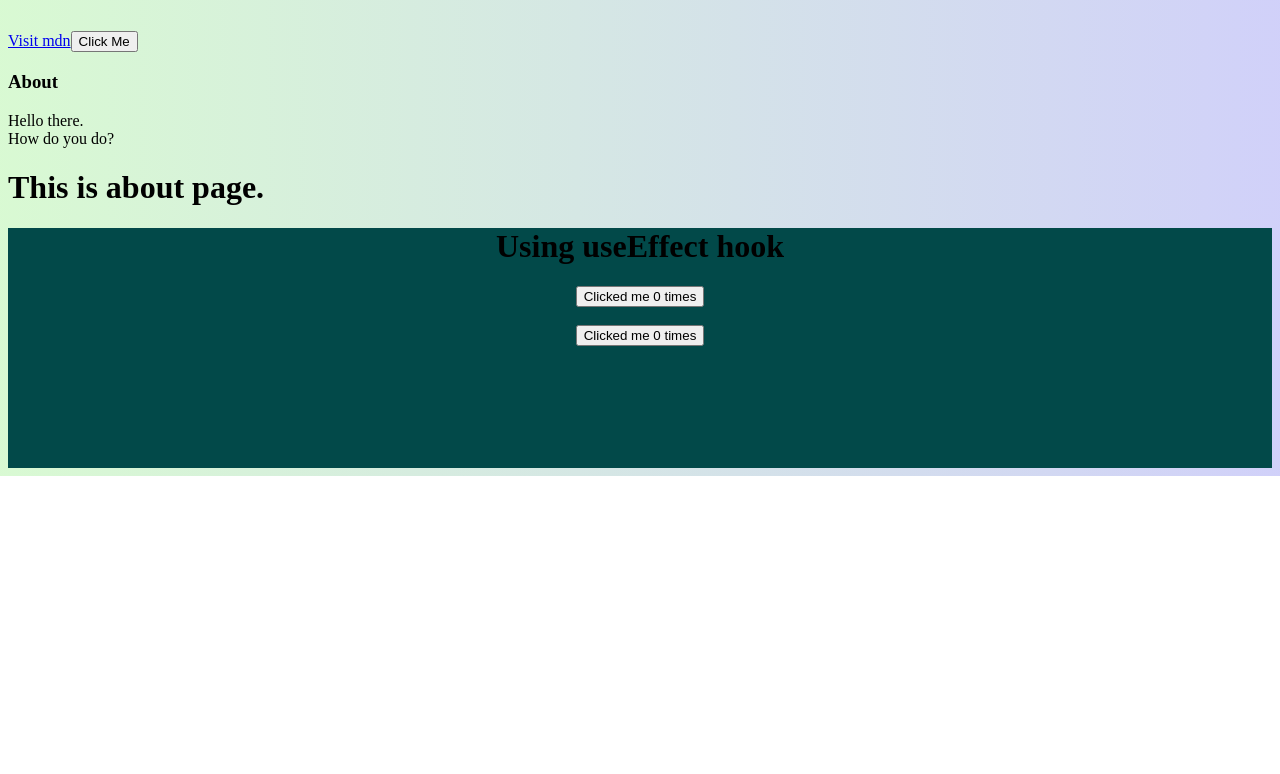
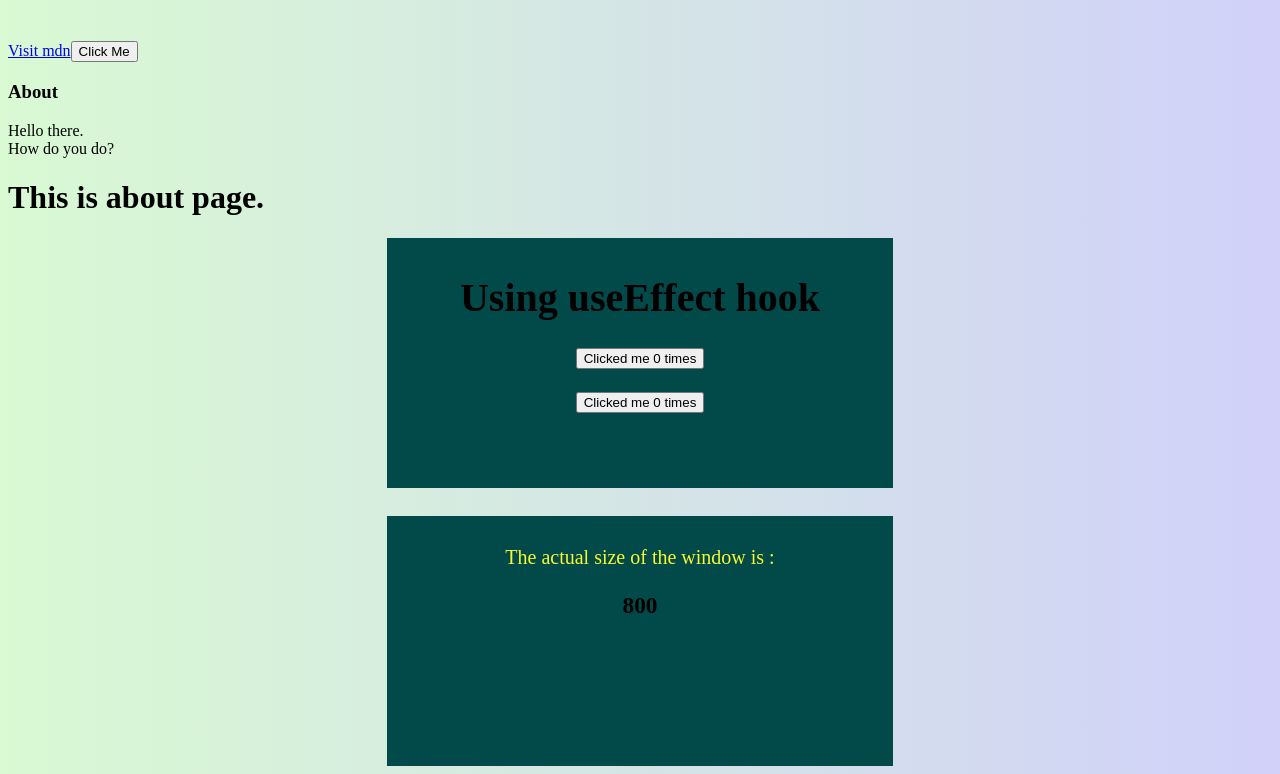
Before and after one commit to Gaditi12/React-work, a React (Create React App) app: page / in a window 1280 px wide. Shown: the part 2578-3352 px from the top of the page. Before the commit the page ends 3054 px from the top, so only its background shows below. Built offline with nearby package versions, Linux system fonts and the light colour scheme.

Commit message:
cleanup function

```diff
--- a/public/style.css
+++ b/public/style.css
@@ -141,3 +141,15 @@
 a:hover {
   color: #fe7171;
 }
+
+.hook {
+  margin-top: 10px;
+  padding-top: 10px;
+  background-color: #024949;
+  height: 30vh;
+  text-align: center;
+  font-size: 20px;
+}
+.hook p {
+  color: #f9f92d;
+}
--- a/src/component/UseEffect.jsx
+++ b/src/component/UseEffect.jsx
@@ -2,6 +2,11 @@
 function Example() {
   const [count, setCount] = useState(0);
   const [num, setNum] = useState(0);
+  const [widthCount, setWidthCount] = useState(window.screen.width);
+
+  const actualWidth = () => {
+    setWidthCount(window.innerWidth);
+  };
   function handleClick() {
     setCount(count + 1);
   }
@@ -13,16 +18,16 @@
     console.log("hello useEffect"); // second priority
     //alert("you clicked me");
   }, [count]);
+  useEffect(() => {
+    window.addEventListener("resize", actualWidth);
+    return () => {
+      window.removeEventListener("resize", actualWidth);
+    };
+  });
   console.log("Hello outside"); // first priority
   return (
     <>
-      <div
-        style={{
-          backgroundColor: "#024949",
-          height: "30vh",
-          textAlign: "center",
-        }}
-      >
+      <div className="hook">
         <h1>Using useEffect hook</h1>
         {/* <p>You clicked {count} times</p> */}
         <button onClick={handleClick}>Clicked me {count} times</button>
@@ -30,6 +35,11 @@
         <br />
         <button onClick={handlesecClick}>Clicked me {num} times</button>
       </div>
+      <br />
+      <div className="hook">
+        <p>The actual size of the window is :</p>
+        <h3>{widthCount}</h3>
+      </div>
     </>
   );
 }
```
